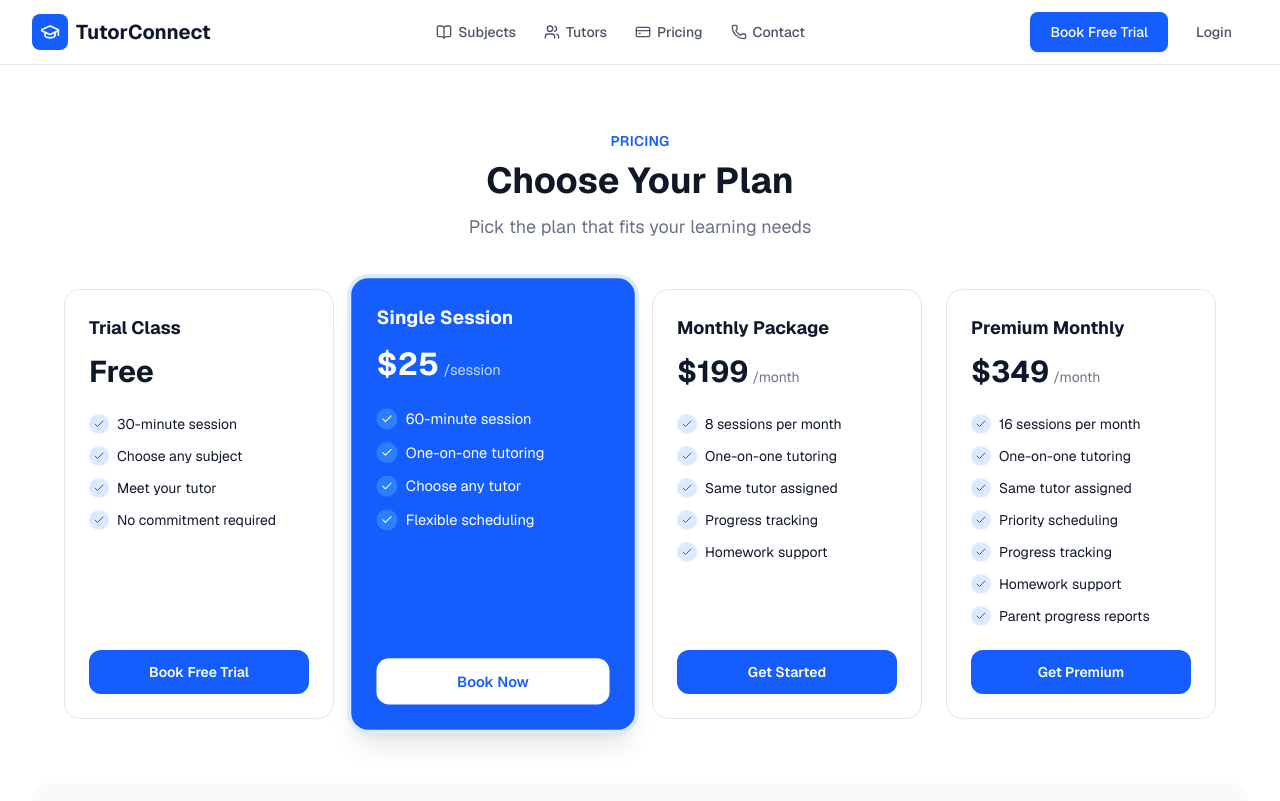
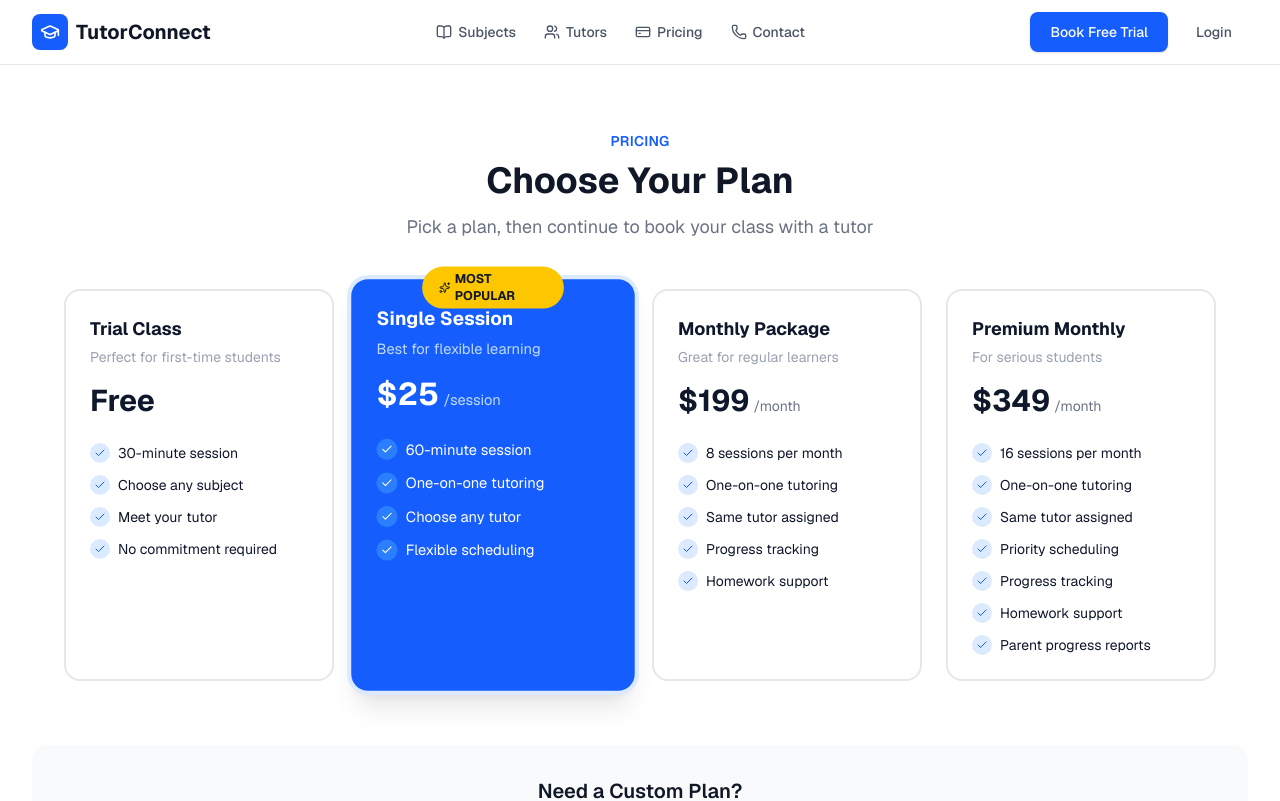
Before and after one commit to ahmedghaffar5/tutorconnect, a Next.js app: page /pricing in a window 1280 px wide. Shown: the top 801 px of the page. Built offline with nearby package versions, Linux system fonts and the light colour scheme; no server answers.

Commit message:
Add interactive plan selection on pricing page and landing section

```diff
--- a/src/app/pricing/page.tsx
+++ b/src/app/pricing/page.tsx
@@ -1,5 +1,8 @@
-import Link from "next/link";
-import { Check } from "lucide-react";
+"use client";
+
+import { useState } from "react";
+import { useRouter } from "next/navigation";
+import { Check, ArrowRight, Sparkles } from "lucide-react";
 
 const plans = [
   {
@@ -7,64 +10,101 @@ const plans = [
     name: "Trial Class",
     price: "Free",
     period: "",
+    desc: "Perfect for first-time students",
     features: ["30-minute session", "Choose any subject", "Meet your tutor", "No commitment required"],
     cta: "Book Free Trial",
-    featured: false,
+    popular: false,
   },
   {
     id: "single",
     name: "Single Session",
     price: "$25",
     period: "/session",
+    desc: "Best for flexible learning",
     features: ["60-minute session", "One-on-one tutoring", "Choose any tutor", "Flexible scheduling"],
     cta: "Book Now",
-    featured: true,
+    popular: true,
   },
   {
     id: "monthly",
     name: "Monthly Package",
     price: "$199",
     period: "/month",
+    desc: "Great for regular learners",
     features: ["8 sessions per month", "One-on-one tutoring", "Same tutor assigned", "Progress tracking", "Homework support"],
     cta: "Get Started",
-    featured: false,
+    popular: false,
   },
   {
     id: "premium",
     name: "Premium Monthly",
     price: "$349",
     period: "/month",
+    desc: "For serious students",
     features: ["16 sessions per month", "One-on-one tutoring", "Same tutor assigned", "Priority scheduling", "Progress tracking", "Homework support", "Parent progress reports"],
     cta: "Get Premium",
-    featured: false,
+    popular: false,
   },
 ];
 
 export default function PricingPage() {
+  const [selected, setSelected] = useState<string | null>(null);
+  const router = useRouter();
+
+  const handleContinue = () => {
+    if (selected) {
+      router.push(`/book-trial?plan=${selected}`);
+    }
+  };
+
   return (
     <div className="py-16">
       <div className="max-w-7xl mx-auto px-4 sm:px-6 lg:px-8">
         <div className="text-center mb-12">
           <span className="text-blue-600 font-semibold text-sm tracking-wide uppercase">Pricing</span>
           <h1 className="text-4xl font-bold text-gray-900 mt-2">Choose Your Plan</h1>
-          <p className="mt-3 text-gray-500 text-lg">Pick the plan that fits your learning needs</p>
+          <p className="mt-3 text-gray-500 text-lg max-w-xl mx-auto">
+            Pick a plan, then continue to book your class with a tutor
+          </p>
         </div>
 
         <div className="grid grid-cols-1 md:grid-cols-2 lg:grid-cols-4 gap-6 max-w-6xl mx-auto">
-          {plans.map((plan) => (
-            <div
+          {plans.map((plan) => {
+            const isSelected = selected === plan.id;
+            const isPopular = plan.popular;
+
+            return (
+              <button
                 key={plan.id}
-              className={`rounded-2xl p-6 flex flex-col ${
-                plan.featured
+                type="button"
+                onClick={() => setSelected(plan.id)}
+                className={`relative rounded-2xl p-6 flex flex-col text-left transition-all duration-200 cursor-pointer ${
+                  isPopular && !isSelected
                     ? "bg-blue-600 text-white ring-4 ring-blue-100 scale-105 shadow-xl"
-                  : "bg-white border border-gray-200 hover:border-blue-200 hover:shadow-lg transition-all"
+                    : isSelected
+                    ? "bg-blue-600 text-white ring-4 ring-blue-100 scale-105 shadow-xl"
+                    : "bg-white border-2 border-gray-200 hover:border-blue-300 hover:shadow-lg"
                 }`}
               >
+                {isPopular && !isSelected && (
+                  <div className="absolute -top-3 left-1/2 -translate-x-1/2 bg-yellow-400 text-gray-900 text-xs font-bold px-4 py-1 rounded-full flex items-center gap-1">
+                    <Sparkles className="h-3 w-3" /> MOST POPULAR
+                  </div>
+                )}
+                {isSelected && (
+                  <div className="absolute -top-3 left-1/2 -translate-x-1/2 bg-white text-blue-600 text-xs font-bold px-4 py-1 rounded-full flex items-center gap-1">
+                    <Check className="h-3 w-3" /> SELECTED
+                  </div>
+                )}
+
                 <h3 className="text-lg font-bold">{plan.name}</h3>
-              <div className="mt-3 flex items-baseline gap-1">
+                <p className={`text-sm mt-1 ${isPopular || isSelected ? "text-blue-200" : "text-gray-400"}`}>
+                  {plan.desc}
+                </p>
+                <div className="mt-4 flex items-baseline gap-1">
                   <span className="text-3xl font-bold">{plan.price}</span>
                   {plan.period && (
-                  <span className={`text-sm ${plan.featured ? "text-blue-200" : "text-gray-500"}`}>
+                    <span className={`text-sm ${isPopular || isSelected ? "text-blue-200" : "text-gray-500"}`}>
                       {plan.period}
                     </span>
                   )}
@@ -73,34 +113,38 @@ export default function PricingPage() {
                   {plan.features.map((f) => (
                     <li key={f} className="flex items-center gap-2 text-sm">
                       <div className={`w-5 h-5 rounded-full flex items-center justify-center flex-shrink-0 ${
-                      plan.featured ? "bg-blue-500" : "bg-blue-100"
+                        isPopular || isSelected ? "bg-blue-500" : "bg-blue-100"
                       }`}>
-                      <Check className={`h-3 w-3 ${plan.featured ? "text-white" : "text-blue-600"}`} />
+                        <Check className={`h-3 w-3 ${isPopular || isSelected ? "text-white" : "text-blue-600"}`} />
                       </div>
                       {f}
                     </li>
                   ))}
                 </ul>
-              <Link
-                href={`/book-trial?plan=${plan.id}`}
-                className={`mt-6 block text-center py-3 rounded-xl font-semibold text-sm transition-all ${
-                  plan.featured
-                    ? "bg-white text-blue-600 hover:bg-gray-100"
-                    : "bg-blue-600 text-white hover:bg-blue-700"
-                }`}
+              </button>
+            );
+          })}
+        </div>
+
+        {selected && (
+          <div className="mt-10 text-center animate-[fadeIn_0.3s_ease-in]">
+            <button
+              onClick={handleContinue}
+              className="inline-flex items-center gap-2 bg-blue-600 text-white px-10 py-4 rounded-xl text-lg font-bold hover:bg-blue-700 transition-all shadow-xl shadow-blue-200"
             >
-                {plan.cta}
-              </Link>
+              Continue with {plans.find((p) => p.id === selected)?.name}
+              <ArrowRight className="h-5 w-5" />
+            </button>
+            <p className="mt-3 text-sm text-gray-400">You can choose a tutor and schedule after this</p>
           </div>
-          ))}
-        </div>
+        )}
 
         <div className="mt-16 bg-gray-50 rounded-2xl p-8 text-center">
           <h2 className="text-xl font-semibold text-gray-900">Need a Custom Plan?</h2>
-          <p className="mt-2 text-gray-600">Contact us for group discounts or customized packages.</p>
-          <Link href="/contact" className="mt-4 inline-block text-blue-600 font-medium hover:underline">
+          <p className="mt-2 text-gray-500">Contact us for group discounts or customized packages.</p>
+          <button onClick={() => router.push("/contact")} className="mt-4 inline-flex items-center gap-1 text-blue-600 font-medium hover:underline">
             Contact Us &rarr;
-          </Link>
+          </button>
         </div>
       </div>
     </div>
--- a/src/components/landing/PricingSection.tsx
+++ b/src/components/landing/PricingSection.tsx
@@ -1,5 +1,8 @@
-import Link from "next/link";
-import { Check, ArrowRight } from "lucide-react";
+"use client";
+
+import { useState } from "react";
+import { useRouter } from "next/navigation";
+import { Check, ArrowRight, Sparkles } from "lucide-react";
 
 const plans = [
   {
@@ -8,8 +11,7 @@ const plans = [
     price: "Free",
     period: "",
     features: ["30-minute session", "Choose any subject", "Meet your tutor", "No commitment"],
-    cta: "Book Free Trial",
-    featured: false,
+    popular: false,
   },
   {
     id: "single",
@@ -17,8 +19,7 @@ const plans = [
     price: "$25",
     period: "/session",
     features: ["60-minute session", "One-on-one tutoring", "Choose any tutor", "Flexible scheduling"],
-    cta: "Book Now",
-    featured: true,
+    popular: true,
   },
   {
     id: "monthly",
@@ -26,8 +27,7 @@ const plans = [
     price: "$199",
     period: "/month",
     features: ["8 sessions/month", "Same tutor assigned", "Progress tracking", "Homework support"],
-    cta: "Get Started",
-    featured: false,
+    popular: false,
   },
   {
     id: "premium",
@@ -35,12 +35,20 @@ const plans = [
     price: "$349",
     period: "/month",
     features: ["16 sessions/month", "Priority scheduling", "Parent reports", "Homework support"],
-    cta: "Get Premium",
-    featured: false,
+    popular: false,
   },
 ];
 
 export default function PricingSection() {
+  const [selected, setSelected] = useState<string | null>(null);
+  const router = useRouter();
+
+  const handleContinue = () => {
+    if (selected) {
+      router.push(`/book-trial?plan=${selected}`);
+    }
+  };
+
   return (
     <section className="py-20 bg-gray-50">
       <div className="max-w-7xl mx-auto px-4 sm:px-6 lg:px-8">
@@ -49,24 +57,40 @@ export default function PricingSection() {
           <h2 className="text-3xl md:text-4xl font-bold text-gray-900 mt-2">
             Simple & Transparent Pricing
           </h2>
-          <p className="mt-3 text-gray-500 text-lg">Choose the plan that works best for you</p>
+          <p className="mt-3 text-gray-500 text-lg">Choose a plan to get started</p>
         </div>
 
         <div className="grid grid-cols-1 sm:grid-cols-2 lg:grid-cols-4 gap-6 max-w-6xl mx-auto">
-          {plans.map((plan) => (
-            <div
+          {plans.map((plan) => {
+            const isSelected = selected === plan.id;
+            const isPopular = plan.popular;
+
+            return (
+              <button
                 key={plan.id}
-              className={`rounded-2xl p-6 flex flex-col ${
-                plan.featured
+                type="button"
+                onClick={() => setSelected(plan.id)}
+                className={`relative rounded-2xl p-6 flex flex-col text-left transition-all duration-200 cursor-pointer ${
+                  isSelected || isPopular
                     ? "bg-blue-600 text-white ring-4 ring-blue-100 scale-105 shadow-xl"
-                  : "bg-white border border-gray-200 hover:border-blue-200 hover:shadow-lg transition-all"
+                    : "bg-white border-2 border-gray-200 hover:border-blue-300 hover:shadow-lg"
                 }`}
               >
+                {isPopular && !isSelected && (
+                  <div className="absolute -top-3 left-1/2 -translate-x-1/2 bg-yellow-400 text-gray-900 text-xs font-bold px-4 py-1 rounded-full whitespace-nowrap">
+                    <Sparkles className="h-3 w-3 inline mr-1" /> MOST POPULAR
+                  </div>
+                )}
+                {isSelected && (
+                  <div className="absolute -top-3 left-1/2 -translate-x-1/2 bg-white text-blue-600 text-xs font-bold px-4 py-1 rounded-full whitespace-nowrap">
+                    <Check className="h-3 w-3 inline mr-1" /> SELECTED
+                  </div>
+                )}
                 <h3 className="text-lg font-bold">{plan.name}</h3>
                 <div className="mt-3 flex items-baseline gap-1">
                   <span className="text-3xl font-bold">{plan.price}</span>
                   {plan.period && (
-                  <span className={`text-sm ${plan.featured ? "text-blue-200" : "text-gray-500"}`}>
+                    <span className={`text-sm ${isSelected || isPopular ? "text-blue-200" : "text-gray-500"}`}>
                       {plan.period}
                     </span>
                   )}
@@ -75,27 +99,30 @@ export default function PricingSection() {
                   {plan.features.map((f) => (
                     <li key={f} className="flex items-center gap-2 text-sm">
                       <div className={`w-5 h-5 rounded-full flex items-center justify-center flex-shrink-0 ${
-                      plan.featured ? "bg-blue-500" : "bg-blue-100"
+                        isSelected || isPopular ? "bg-blue-500" : "bg-blue-100"
                       }`}>
-                      <Check className={`h-3 w-3 ${plan.featured ? "text-white" : "text-blue-600"}`} />
+                        <Check className={`h-3 w-3 ${isSelected || isPopular ? "text-white" : "text-blue-600"}`} />
                       </div>
                       {f}
                     </li>
                   ))}
                 </ul>
-              <Link
-                href={`/book-trial?plan=${plan.id}`}
-                className={`mt-6 block text-center py-3 rounded-xl font-semibold text-sm transition-all ${
-                  plan.featured
-                    ? "bg-white text-blue-600 hover:bg-gray-100"
-                    : "bg-blue-600 text-white hover:bg-blue-700"
-                }`}
+              </button>
+            );
+          })}
+        </div>
+
+        {selected && (
+          <div className="mt-10 text-center">
+            <button
+              onClick={handleContinue}
+              className="inline-flex items-center gap-2 bg-blue-600 text-white px-8 py-3.5 rounded-xl text-base font-bold hover:bg-blue-700 transition-all shadow-lg"
             >
-                {plan.cta}
-              </Link>
+              Continue with {plans.find((p) => p.id === selected)?.name}
+              <ArrowRight className="h-4 w-4" />
+            </button>
           </div>
-          ))}
-        </div>
+        )}
       </div>
     </section>
   );
```
Lines whose indentation alone changed are shown as unchanged.
